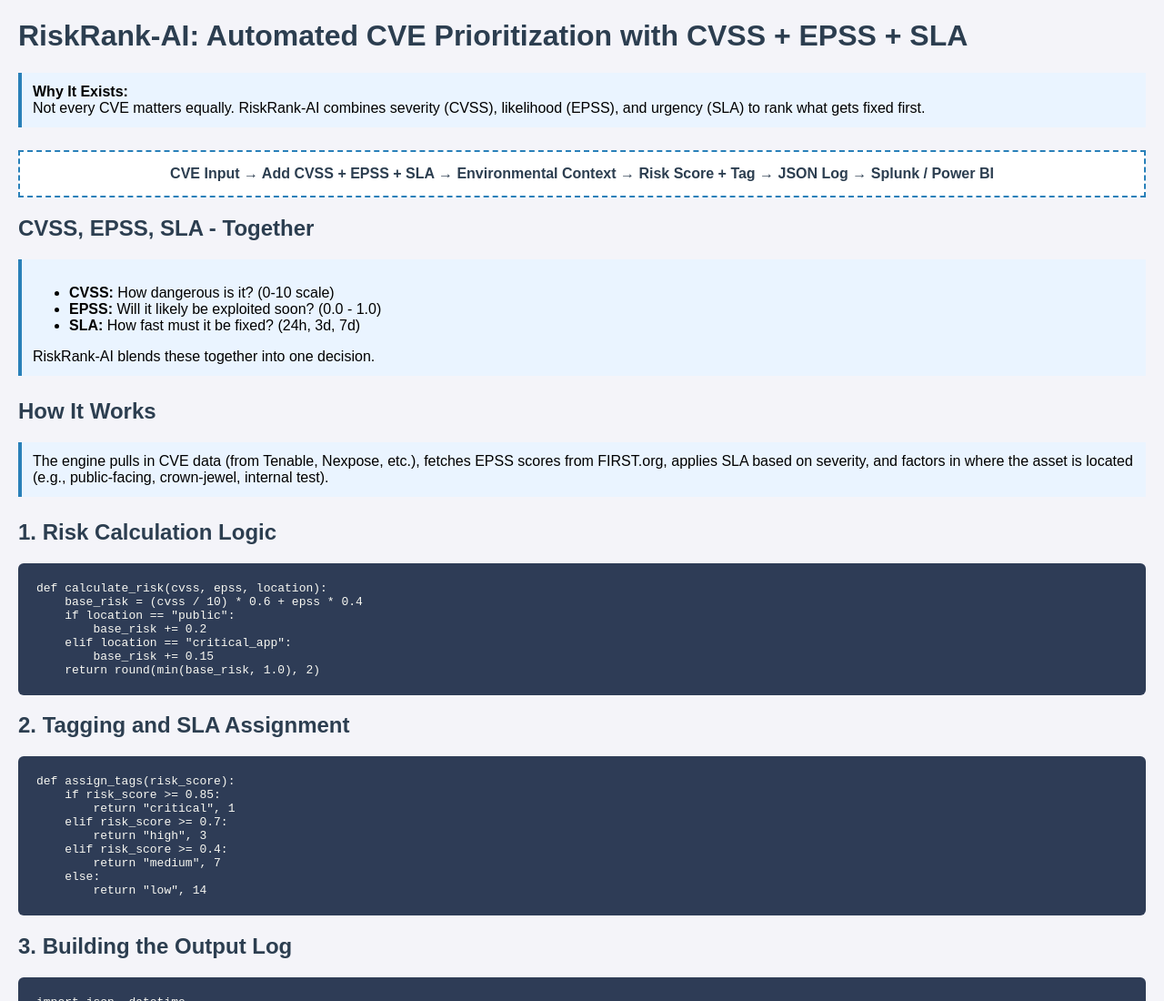
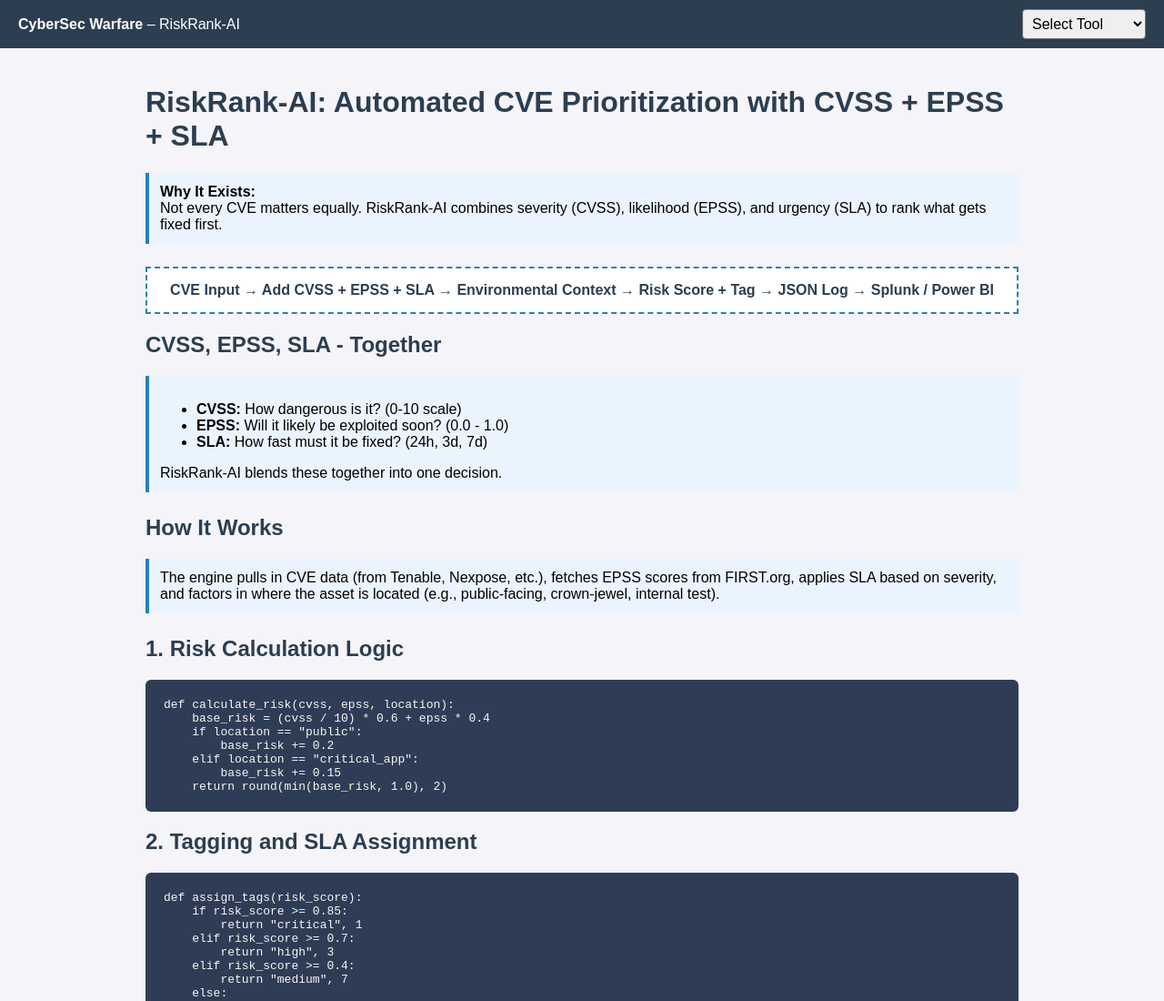
Before and after one commit to dylanleonard-1/cybersec-warfare.github.io, a plain HTML site: page riskrank_ai.html in a window 1280 px wide. Shown: the top 1100 px of the page at 91% size. Drawn offline with Linux system fonts and the light colour scheme.

Commit message:
Update riskrank_ai.html

```diff
--- a/riskrank_ai.html
+++ b/riskrank_ai.html
@@ -1,4 +1,3 @@
-
 <!DOCTYPE html>
 <html lang="en">
 <head>
@@ -9,7 +8,26 @@
     body {
       font-family: Arial, sans-serif;
       background-color: #f4f4f9;
-      margin: 20px;
+      margin: 0;
+      padding: 0;
+    }
+    .navbar {
+      background-color: #2c3e50;
+      color: #fff;
+      padding: 10px 20px;
+      display: flex;
+      justify-content: space-between;
+      align-items: center;
+    }
+    .navbar select {
+      padding: 6px;
+      font-size: 16px;
+      border-radius: 4px;
+    }
+    .container {
+      max-width: 960px;
+      margin: 0 auto;
+      padding: 20px;
     }
     h1, h2 {
       color: #2c3e50;
@@ -39,6 +57,20 @@
   </style>
 </head>
 <body>
+
+<div class="navbar">
+  <div><strong>CyberSec Warfare</strong> – RiskRank-AI</div>
+  <select onchange="location = this.value;">
+    <option value="#">Select Tool</option>
+    <option value="index.html">🏠 Home</option>
+    <option value="autored.html">AutoRed</option>
+    <option value="autoblue.html">AutoBlue</option>
+    <option value="sla_watchdog.html">SLAWatchdog</option>
+    <option value="webhound_ai.html">WebHound-AI</option>
+  </select>
+</div>
+
+<div class="container">
 
 <h1>RiskRank-AI: Automated CVE Prioritization with CVSS + EPSS + SLA</h1>
 
@@ -136,5 +168,6 @@ def forward_to_siem(log):
 RiskRank-AI converts raw CVE feeds into prioritized, risk-tagged decisions. It adds context, calculates urgency, and sends JSON logs for dashboards and automation. No more guessing. Fix what matters.
 </p>
 
+</div>
 </body>
 </html>
```
